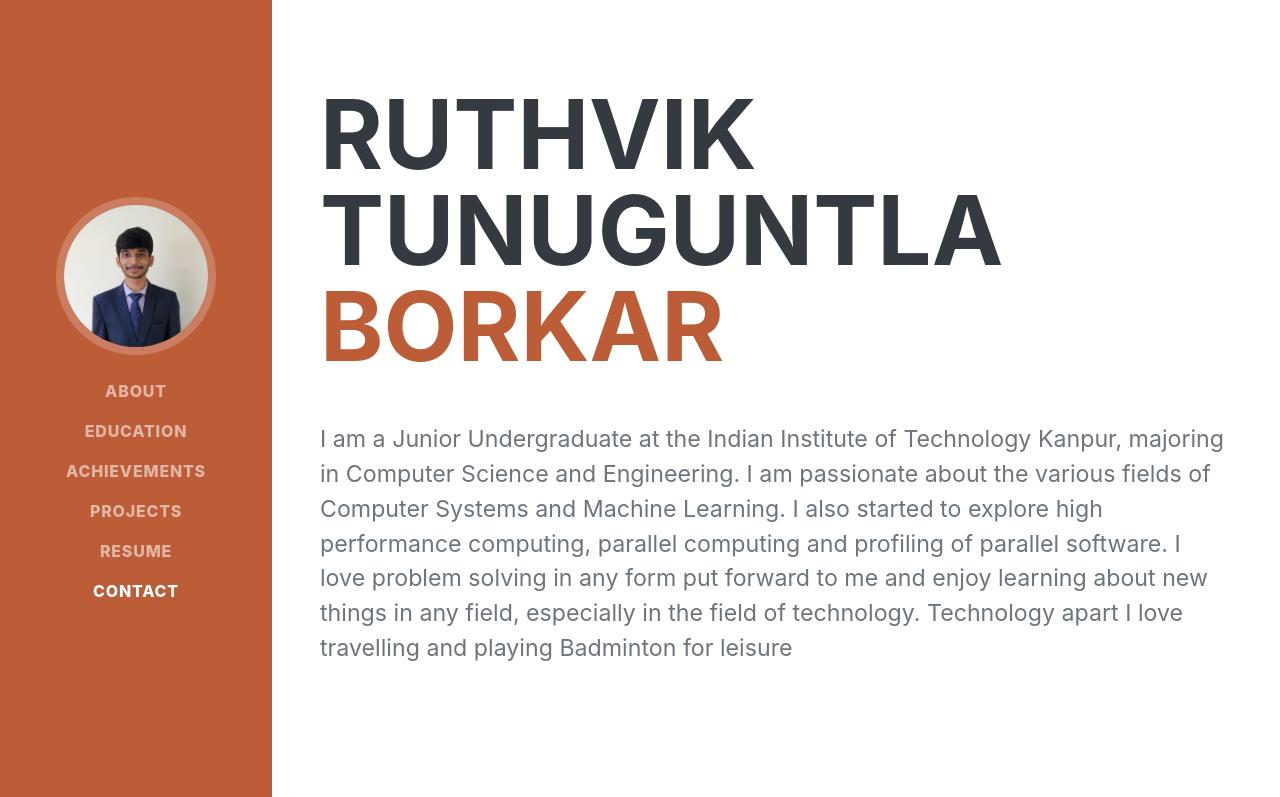
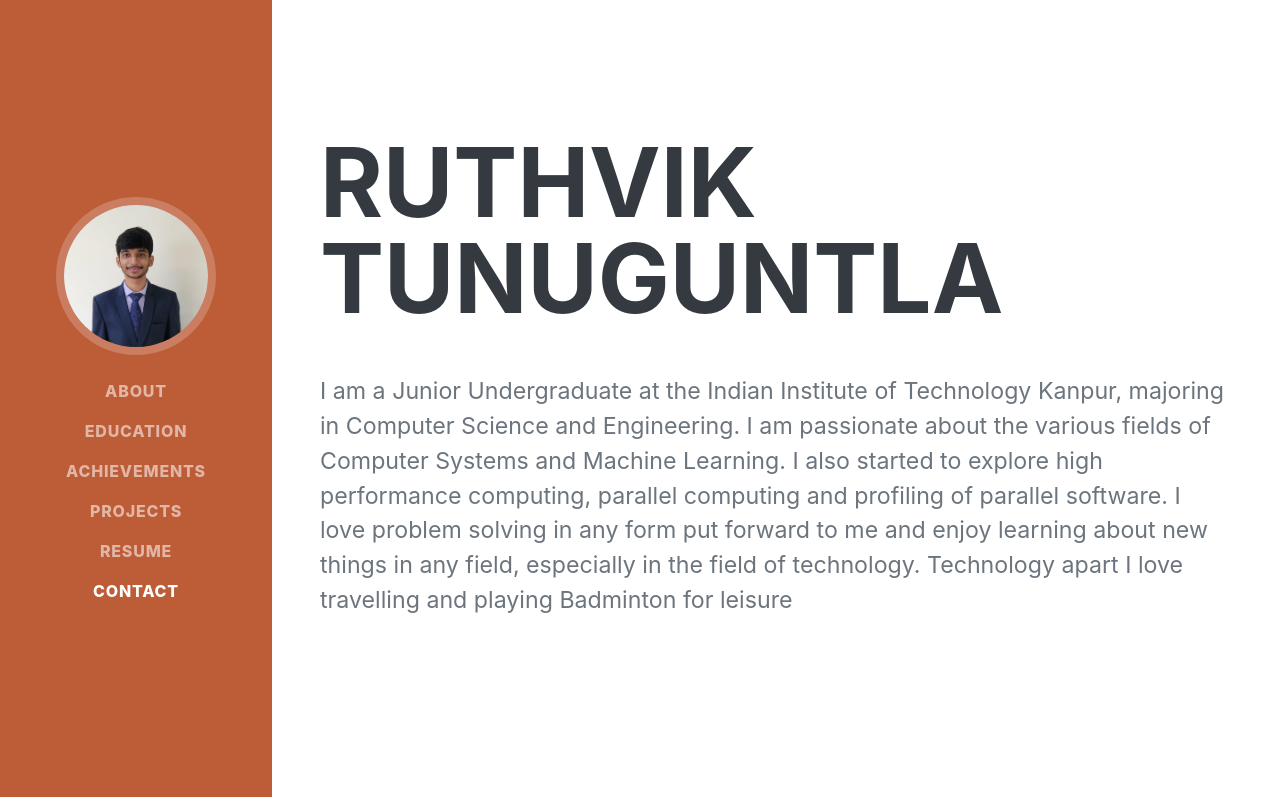
Before and after one commit to Ruthvik16/Ruthvik16.github.io, a plain HTML site: page index.html in a window 1280 px wide. Shown: the top 797 px of the page. Drawn offline with nearby package versions, Linux system fonts and the light colour scheme; a web font is replaced by a local one.

Commit message:
Update index.html

```diff
--- a/index.html
+++ b/index.html
@@ -43,7 +43,7 @@
                 <div class="resume-section-content">
                     <h1 class="mb-0">
                         Ruthvik Tunuguntla
-                        <span class="text-primary">Borkar</span>
+<!--                         <span class="text-primary">Borkar</span> -->
                     </h1>
                     <div class="subheading mb-5">
                         <!-- 3542 Berry Street · Cheyenne Wells, CO 80810 · (317) 585-8468 ·
```
